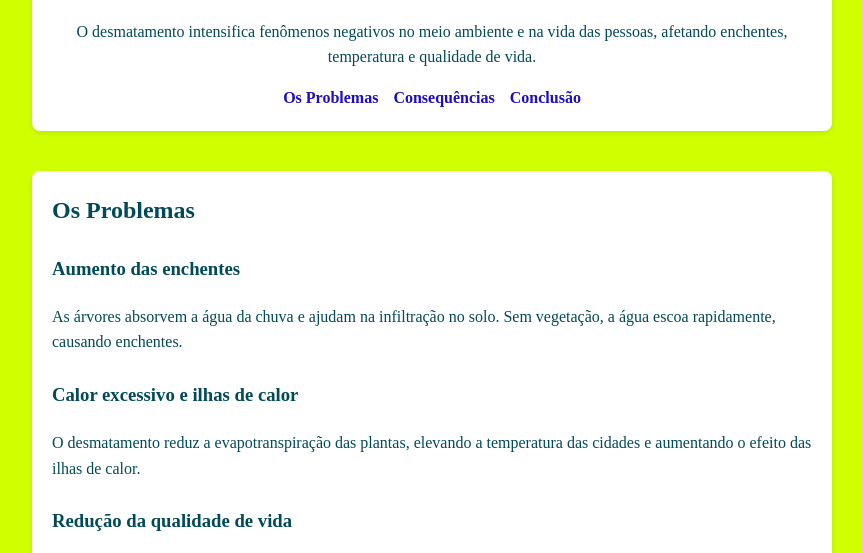
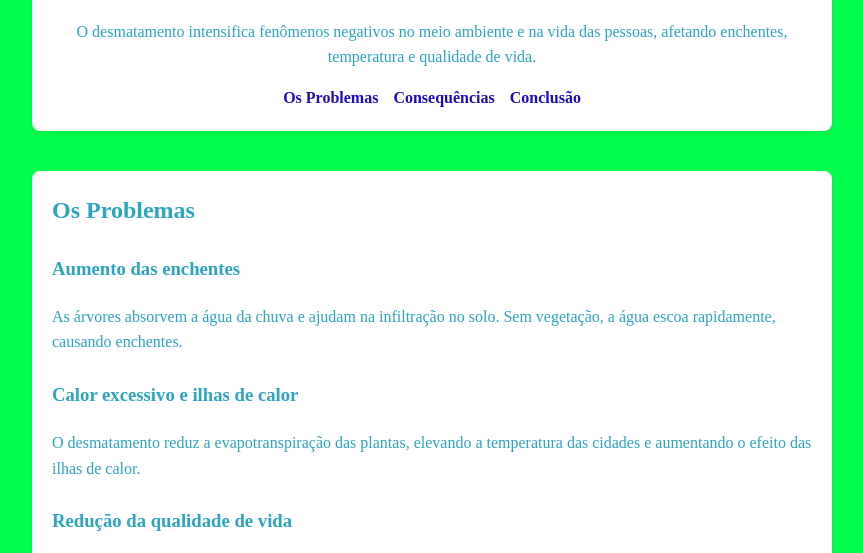
Before and after one commit to cesarrafaelsouza/agrinho2025, a plain HTML site: page index.html in a window 1280 px wide. Shown: the part 148-701 px from the top of the page, without its empty margins (208-1071 px from the left). Drawn offline with Linux system fonts and the light colour scheme; a web font is replaced by a local one.

Commit message:
nova cor

```diff
--- a/style.css
+++ b/style.css
@@ -5,8 +5,8 @@
 :root {
 --primary-color: #1f0dc2;
 --secondary-color: #00fabb;
---text-color: #024959;
---background-color: #d0ff00;
+--text-color: #2ca5c0;
+--background-color: #00ff4c;
 --button-hover: #5eff00;
 --font-body: "Chocolate Classical Sans", serif;
 --font-titulo: "Rakkas", serif;
```
